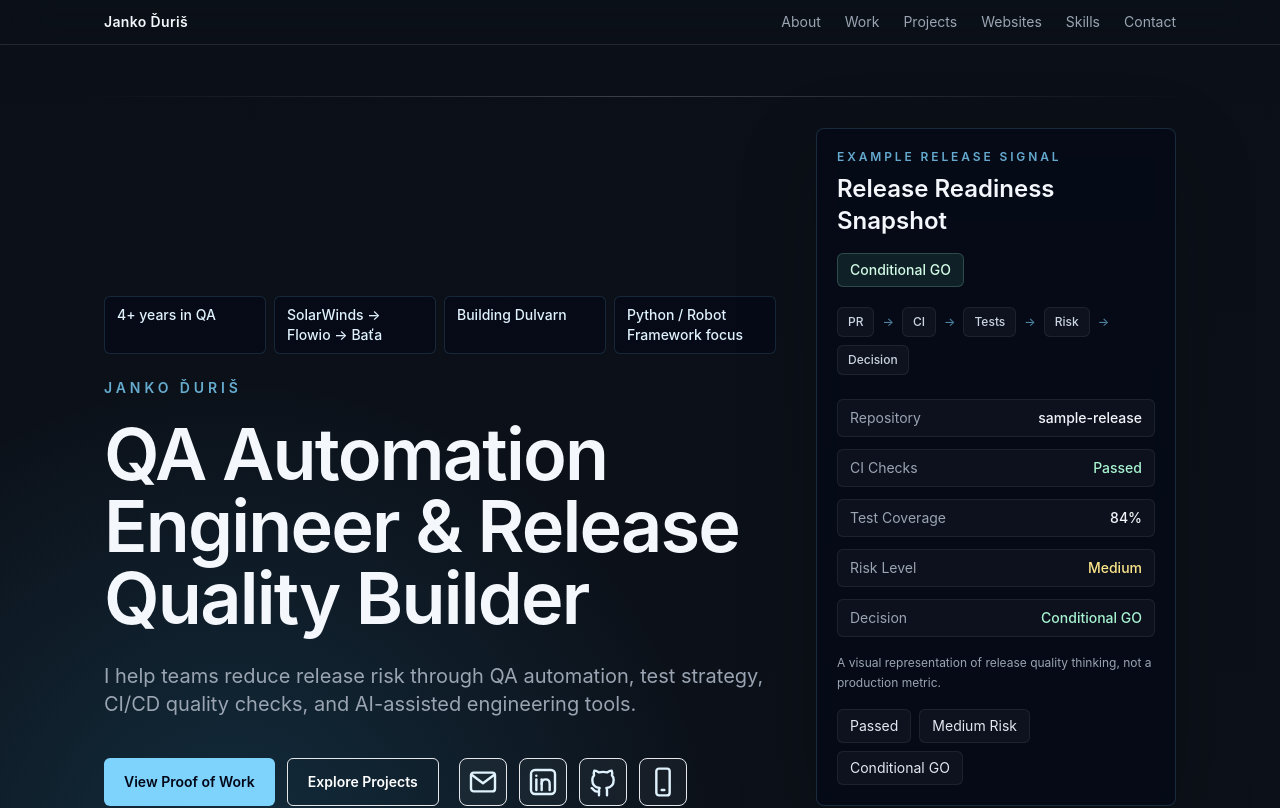
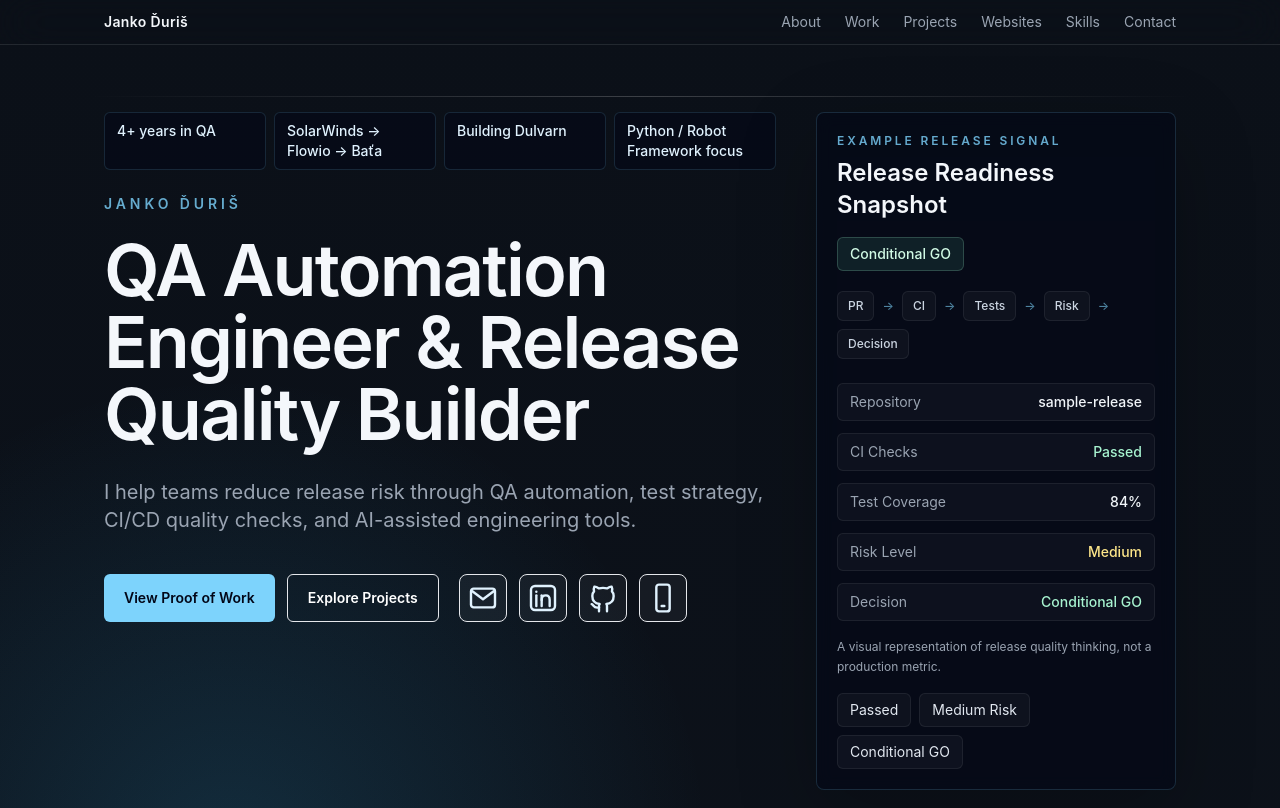
Before and after one commit to JankoD84/janduris-site, a Next.js app: page / in a window 1280 px wide. Shown: the top 808 px of the page. Built offline with nearby package versions, Linux system fonts and the light colour scheme.

Commit message:
fix: align desktop hero content with release signal card

```diff
--- a/app/page.tsx
+++ b/app/page.tsx
@@ -84,10 +84,10 @@ export default function Home() {
 
       <section
         id="home"
-        className="relative mx-auto flex w-full max-w-6xl flex-col justify-center px-4 pb-10 pt-24 sm:px-6 sm:pb-14 sm:pt-28 md:min-h-[88vh] md:px-8 lg:px-10 lg:pt-32"
+        className="relative mx-auto w-full max-w-6xl px-4 pb-10 pt-24 sm:px-6 sm:pb-14 sm:pt-28 md:min-h-[88vh] md:px-8 lg:px-10 lg:pt-28"
       >
         <div className="absolute inset-x-4 top-20 h-px sm:inset-x-6 sm:top-24 bg-gradient-to-r from-transparent via-white/20 to-transparent" />
-        <div className="grid gap-6 lg:grid-cols-[minmax(0,1fr)_360px] lg:items-end lg:gap-10">
+        <div className="grid gap-6 lg:grid-cols-[minmax(0,1fr)_360px] lg:items-start lg:gap-10">
           <div className="max-w-3xl">
             <div className="mb-5 grid grid-cols-2 gap-2 sm:mb-6 lg:grid-cols-4">
               {profile.proofItems.map((item) => (
```
